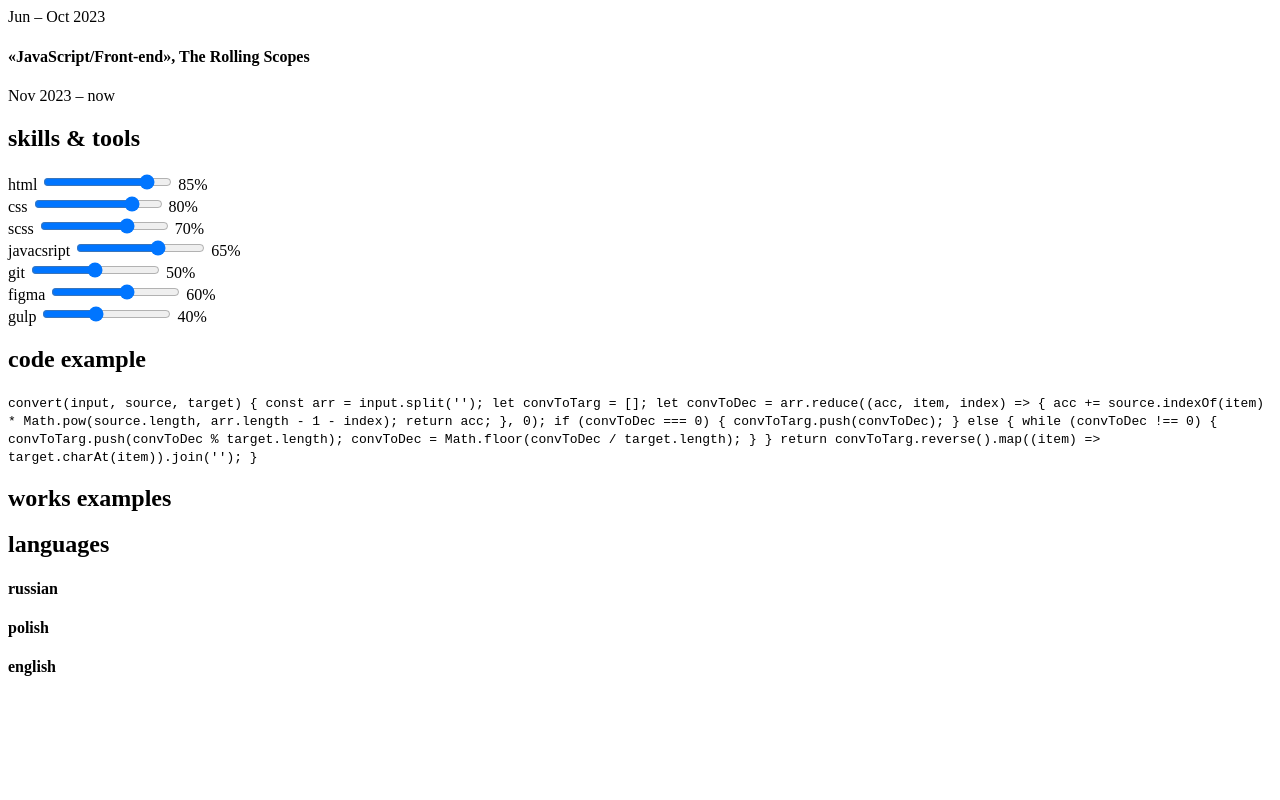
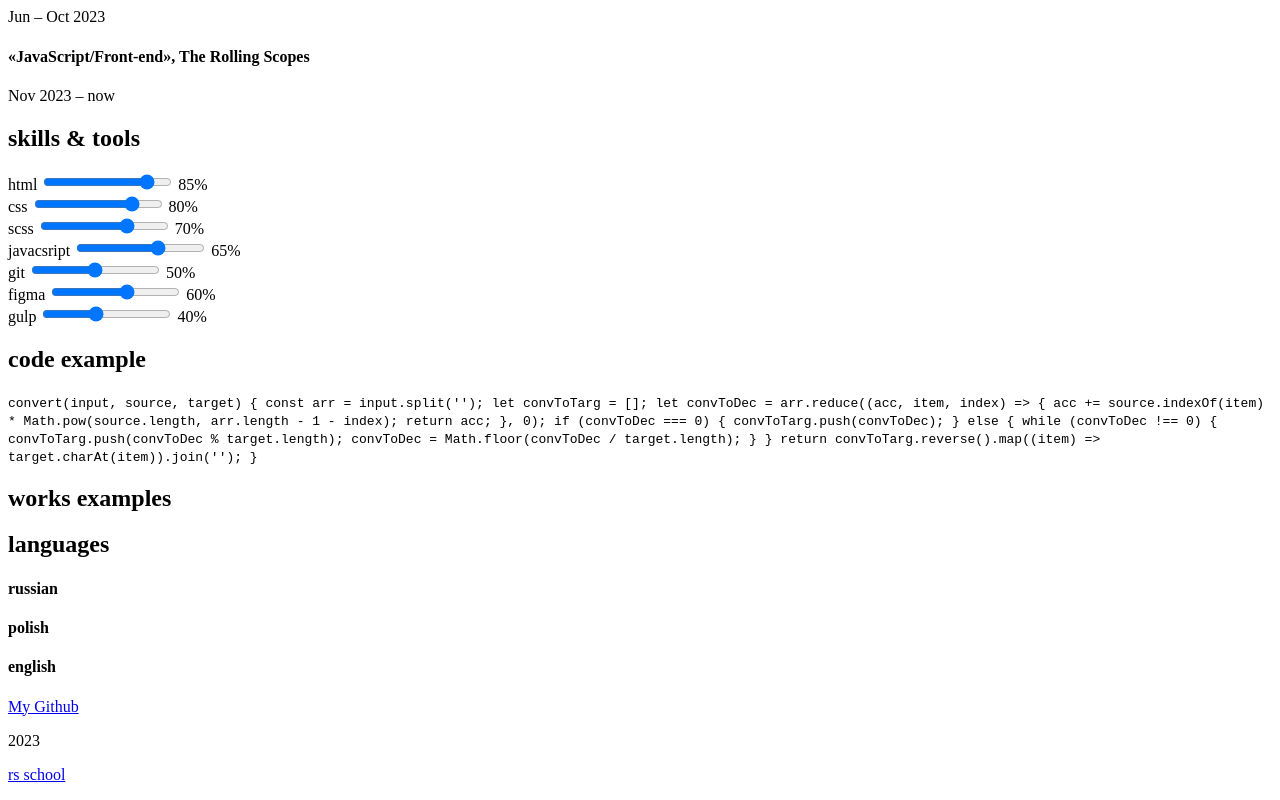
Before and after one commit to ekaterinapetukhova/rsschool-cv, a plain HTML site: page index.html in a window 1280 px wide. Shown: the part 1031-1831 px from the top of the page. Before the commit the page ends 1729 px from the top, so only its background shows below. Drawn offline with Linux system fonts and the light colour scheme.

Commit message:
feat: add footer

```diff
--- a/index.html
+++ b/index.html
@@ -327,6 +327,31 @@
           </div>
         </section>
       </main>
+      <footer class="footer">
+        <div class="footer__container">
+          <div class="footer__github">
+            <a
+              class="footer__link"
+              href="https://github.com/ekaterinapetukhova"
+              target="_blank"
+            >
+              <p>My Github</p>
+            </a>
+          </div>
+          <div class="footer__date">
+            <p class="footer__numb">2023</p>
+          </div>
+          <div class="footer__school">
+            <a
+              class="footer__link"
+              href="https://rs.school/js/"
+              target="_blank"
+            >
+              <p>rs school</p>
+            </a>
+          </div>
+        </div>
+      </footer>
     </div>
   </body>
 </html>
```
